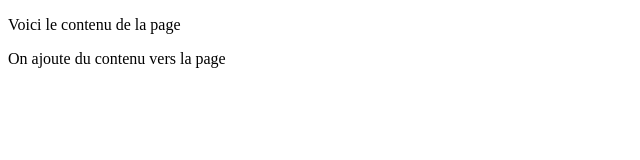
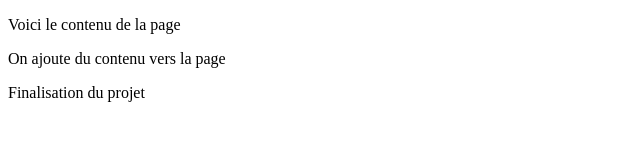
Before and after one commit to asmane1993/Project-V-Final, a plain HTML site: page index.html in a window 1280 px wide. Shown: the whole page, without its empty margins (0-640 px from the left). Drawn offline with Linux system fonts and the light colour scheme.

Commit message:
On finalise la page d'accueil

```diff
--- a/index.html
+++ b/index.html
@@ -9,5 +9,6 @@
 <body>
     <p>Voici le contenu de la page</p>
     <p>On ajoute du contenu vers la page</p>
+    <p>Finalisation du projet</p>
 </body>
 </html>
```
